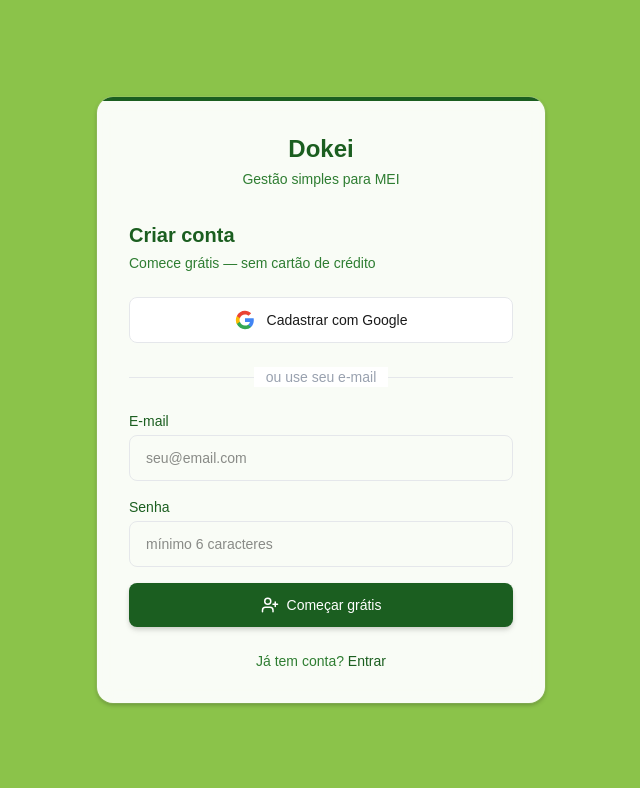
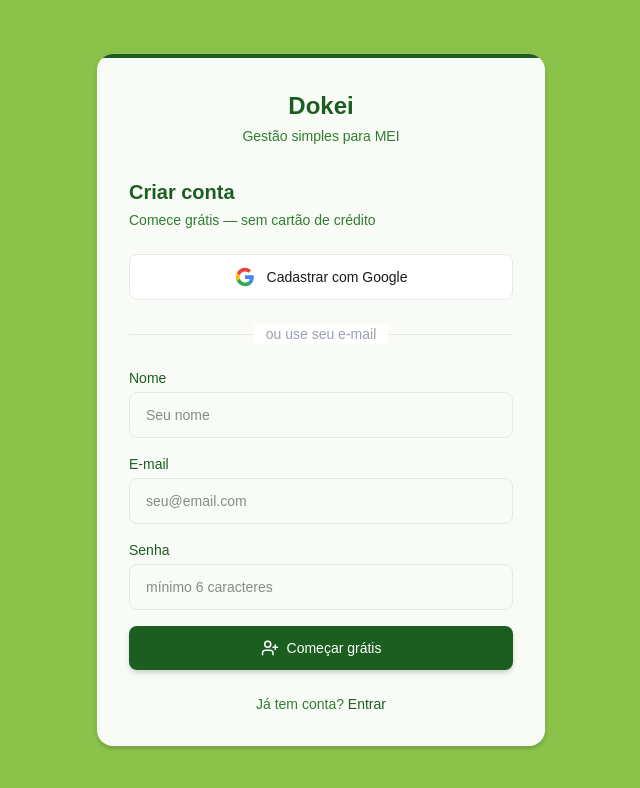
Before and after one commit to DouglassenG/dokei, a Next.js app in the folder apps/web/: page /cadastro in a window 1280 px wide. Shown: the top 788 px of the page, without its empty margins (319-959 px from the left). Built offline with nearby package versions, Linux system fonts and the light colour scheme.

Commit message:
Adicionando outro input "Nome"

```diff
--- a/apps/web/src/app/(auth)/actions.ts
+++ b/apps/web/src/app/(auth)/actions.ts
@@ -34,6 +34,7 @@ export async function login(formData: FormData): Promise<void> {
 
 export async function cadastro(formData: FormData): Promise<void> {
   const rawData = {
+    name: formData.get("name"),
     email: formData.get("email"),
     password: formData.get("password"),
   }
@@ -50,6 +51,7 @@ export async function cadastro(formData: FormData): Promise<void> {
   const { error } = await supabase.auth.signUp({
     email: parsed.data.email,
     password: parsed.data.password,
+    options: { data: { full_name: parsed.data.name } },
   })
 
   if (error) {
--- a/apps/web/src/app/(auth)/cadastro/page.tsx
+++ b/apps/web/src/app/(auth)/cadastro/page.tsx
@@ -37,7 +37,7 @@ export default async function CadastroPage({
       <form action={loginGoogle}>
         <button
           type="submit"
-          className="w-full py-3 px-4 rounded-lg text-sm font-medium border border-gray-200 bg-white hover:bg-gray-50 transition-all flex items-center justify-center gap-3"
+          className="cursor-pointer w-full py-3 px-4 rounded-lg text-sm font-medium border border-gray-200 bg-white hover:bg-gray-50 transition-all flex items-center justify-center gap-3"
         >
           <svg className="w-5 h-5" viewBox="0 0 24 24">
             <path
@@ -71,6 +71,14 @@ export default async function CadastroPage({
       </div>
 
       <form className="space-y-4" action={cadastro}>
+        <Input
+          id="name"
+          name="name"
+          type="text"
+          label="Nome"
+          placeholder="Seu nome"
+          required
+        />
         <Input
           id="email"
           name="email"
--- a/apps/web/src/app/(dashboard)/dashboard/page.tsx
+++ b/apps/web/src/app/(dashboard)/dashboard/page.tsx
@@ -53,9 +53,10 @@ export default async function DashboardPage() {
     data: { user },
   } = await supabase.auth.getUser()
 
-  // Pega só o primeiro nome do e-mail para exibir
-  // ex: douglas@email.com → douglas
-  const primeiroNome = user?.email?.split("@")[0] ?? "MEI"
+  const primeiroNome =
+    user?.user_metadata?.full_name?.split(" ")[0] ??
+    user?.email?.split("@")[0] ??
+    "MEI"
 
   return (
     <div className="space-y-8">
--- a/apps/web/src/lib/validations/auth.ts
+++ b/apps/web/src/lib/validations/auth.ts
@@ -9,6 +9,7 @@ export const loginSchema = z.object({
 })
 
 export const cadastroSchema = z.object({
+  name: z.string().min(1, "Nome obrigatório").max(100, "Nome muito longo"),
   email: z.string().min(1, "E-mail obrigatório").email("E-mail inválido"),
   password: z
     .string()
```
